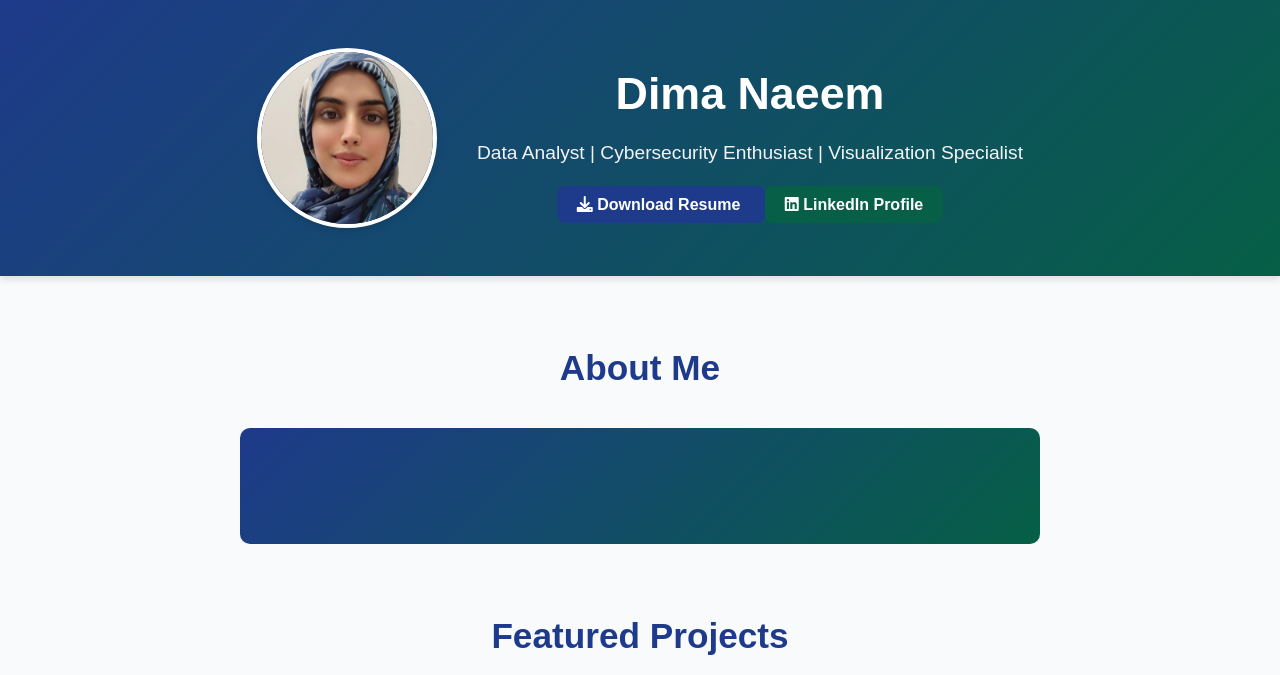
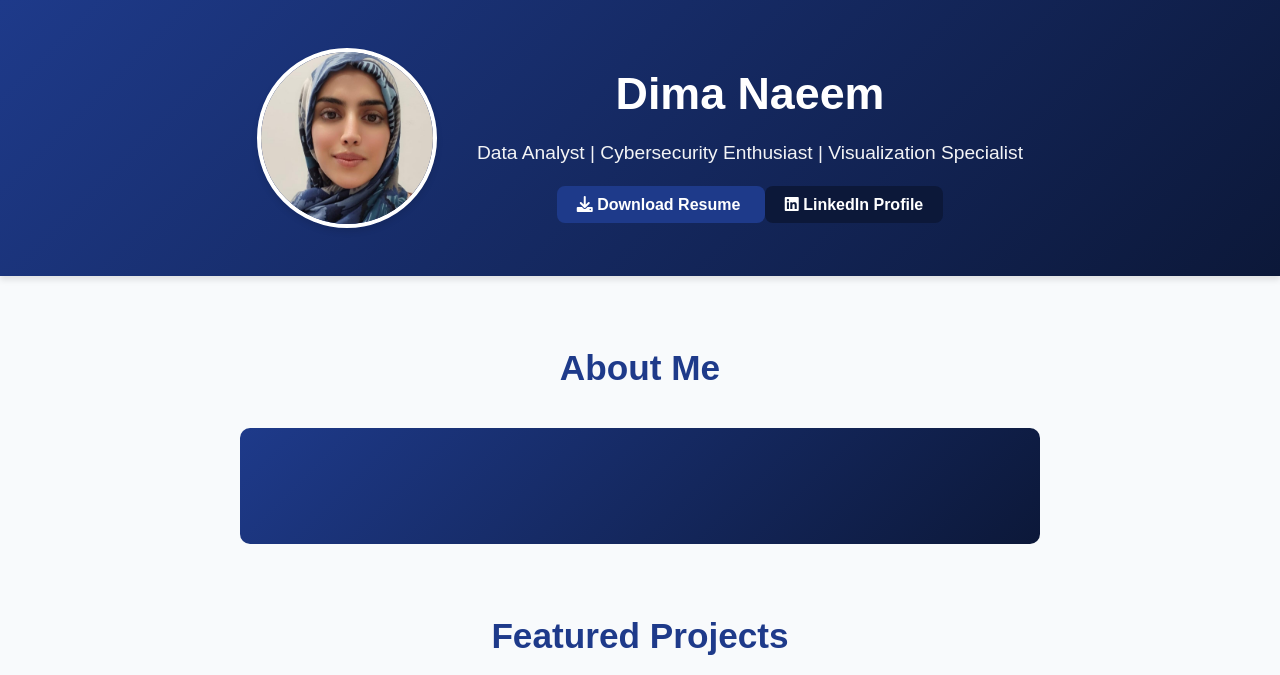
Before and after one commit to DimaNaeem/DimaNaeem-Portfolio, a plain HTML site: page index.html in a window 1280 px wide. Shown: the top 675 px of the page. Drawn offline with Linux system fonts and the light colour scheme.

Commit message:
styles.css

```diff
--- a/styles.css
+++ b/styles.css
@@ -1,7 +1,7 @@
 /* RESET & BASE STYLES */
 :root {
   --primary: #1e3a8a;       /* Deep blue */
-  --secondary: #065f46;     /* Deep green */
+  --secondary: #0c1839;     /* Deep green */
   --accent: #1e40af;        /* Slightly lighter blue */
   --background: #f8fafc;     /* Light gray background */
   --text: #1f2937;          /* Dark gray text */
```
